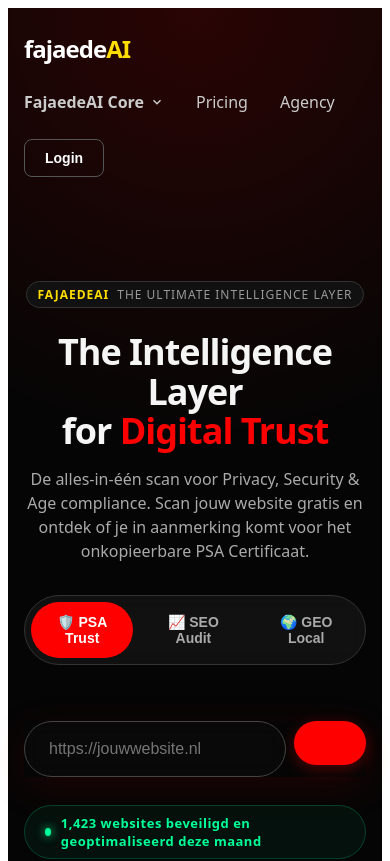
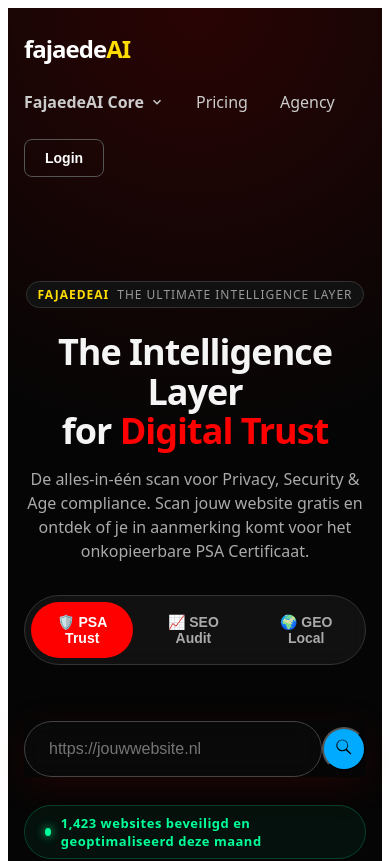
Before and after one commit to fajaede/psa-fajaede, a Next.js app: page / in a window 390 px wide. Shown: the top 861 px of the page. Built offline with nearby package versions, Linux system fonts and the light colour scheme.

Commit message:
Make PSA scan button mobile-friendly, ensure no overflow

```diff
--- a/app/globals.css
+++ b/app/globals.css
@@ -30,14 +30,20 @@ body {
   .searchBtn {
     width: 44px;
     height: 44px;
-    padding: 0;
+    padding: 0 !important;
+    margin: 0 !important;
     background: #00aaff;
     border-radius: 999px;
-    display: flex;
+    flex-shrink: 0;
     align-items: center;
     justify-content: center;
+    overflow: hidden;
+    box-sizing: border-box;
   }
   .searchBtn span {
     display: none;
   }
+  .searchWrapper {
+    overflow: hidden;
+  }
 }
--- a/app/page.tsx
+++ b/app/page.tsx
@@ -244,19 +244,15 @@ export default function Home() {
       </section>
 
       {/* Search form */}
-      <form
-        onSubmit={handleSubmit}
-        style={{
+      <form onSubmit={handleSubmit} className="searchForm" style={{
         position: "relative",
         zIndex: 10,
         width: "100%",
         maxWidth: 720,
-          display: "flex",
-          gap: 8,
         marginBottom: 24,
-          boxShadow: "0 10px 40px rgba(255,0,0,0.1)",
-        }}
-      >
+        boxShadow: "0 10px 40px rgba(255,0,0,0.1)"
+      }}>
+        <div className="searchWrapper" style={{ position: "relative", display: "flex", alignItems: "center", flex: 1 }}>
           <input
             type="url"
             placeholder="https://jouwwebsite.nl"
@@ -265,6 +261,7 @@ export default function Home() {
             style={{
               flex: 1,
               padding: "18px 24px",
+              paddingRight: "56px",
               borderRadius: 999,
               border: "1px solid #444",
               background: "rgba(10,10,10,0.8)",
@@ -274,34 +271,14 @@ export default function Home() {
               outline: "none",
               transition: "border 0.2s",
             }}
-          onFocus={(e) => e.target.style.borderColor = '#ff0000'}
-          onBlur={(e) => e.target.style.borderColor = '#444'}
+            onFocus={(e) => (e.target.style.borderColor = "#ff0000")}
+            onBlur={(e) => (e.target.style.borderColor = "#444")}
           />
-        <button className="searchBtn"
-          type="submit"
-          disabled={loading}
-          style={{
-            padding: "18px 36px",
-            borderRadius: 999,
-            border: "none",
-            background: loading ? "#555" : scanMode === "psa" ? "#ff0000" : scanMode === "seo" ? "#00ff99" : "#00aaff",
-            color: scanMode === "seo" && !loading ? "#000" : "#fff",
-            fontWeight: 800,
-            cursor: loading ? "default" : "pointer",
-            textTransform: "uppercase",
-            letterSpacing: 1,
-            fontSize: 15,
-            whiteSpace: "nowrap",
-            transition: "all 0.3s",
-            boxShadow: loading ? "none" :
-              scanMode === "psa" ? "0 4px 15px rgba(255,0,0,0.3)" :
-              scanMode === "seo" ? "0 4px 15px rgba(0,255,153,0.3)" :
-              "0 4px 15px rgba(0,170,255,0.3)",
-          }}
-        >
+          <button className="searchBtn" type="submit" disabled={loading}>
             <svg xmlns="http://www.w3.org/2000/svg" viewBox="0 0 24 24" width="20" height="20" fill="currentColor"><path d="M21 20l-5.6-5.6a7 7 0 10-1.4 1.4L20 21zM10 16a6 6 0 110-12 6 6 0 010 12z"/></svg>
             <span>{loading ? "Scanning..." : `Scan ${scanMode.toUpperCase()}`}</span>
           </button>
+        </div>
       </form>
 
       {/* De Live Terminal Animatie */}
```
Lines whose indentation alone changed are shown as unchanged.
